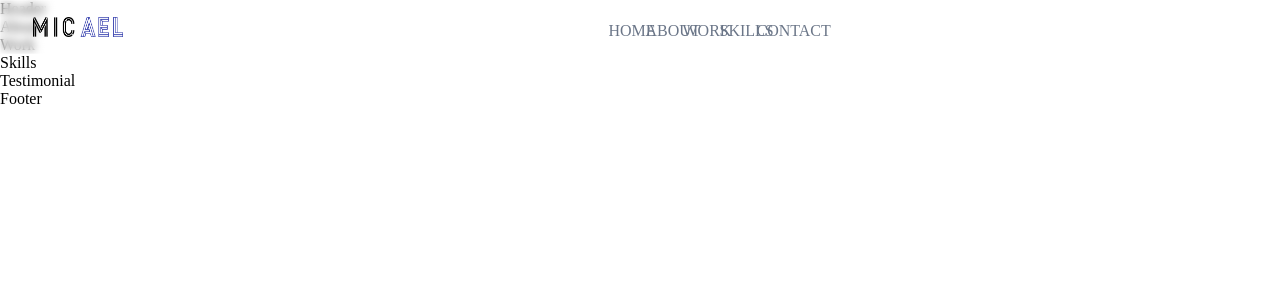
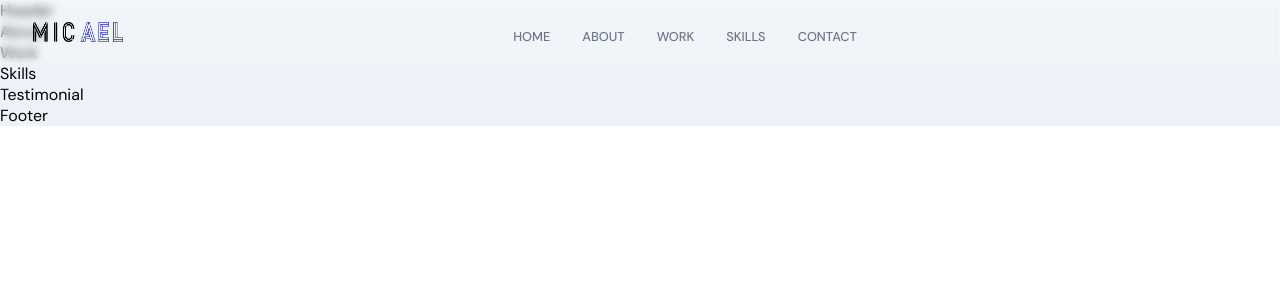
Before and after one commit to m1guelbazan/miguel-portfolio, a React (Create React App) app in the folder frontend_react/: page / in a window 1280 px wide. Shown: the top 300 px of the page. Built offline with nearby package versions, Linux system fonts and the light colour scheme.

Commit message:
fixed bug where .scss file wasnt importing

```diff
--- a/frontend_react/package.json
+++ b/frontend_react/package.json
@@ -40,6 +40,7 @@
     ]
   },
   "devDependencies": {
+    "css-loader": "^6.8.1",
     "sass": "^1.64.2"
   }
 }
--- a/frontend_react/src/App.js
+++ b/frontend_react/src/App.js
@@ -4,9 +4,10 @@ import { About, Footer, Header, Skills, Testimonial, Work} from './container'
 import { Navbar } from './components';
 import './App.scss';
 
+
 const App = () => {
   return (
-    <div>
+    <div className="app">
       <Navbar />
       <Header />
       <About />
@@ -14,9 +15,8 @@ const App = () => {
       <Skills />
       <Testimonial />
       <Footer />
-
     </div>
-  )
+  );
 }
 
 export default App
--- a/frontend_react/src/components/Navbar/Navbar.jsx
+++ b/frontend_react/src/components/Navbar/Navbar.jsx
@@ -1,12 +1,13 @@
-import React, { useState } from 'react'
+import React, { useState } from 'react';
+import { HiMenuAlt4, HiX } from 'react-icons/hi';
+import { motion } from 'framer-motion';
 
-import { HiMenuAlt4, HiX} from 'react-icons/hi'
-import { motion } from 'framer-motion'
-import { images } from '../../constants'
-import './Navbar.scss'
+import { images } from '../../constants';
+import './Navbar.scss';
 
 const Navbar = () => {
-  const [toggle, setToggle] = useState(true)
+  const [toggle, setToggle] = useState(false);
+
   return (
     <nav className="app__navbar">
       <div className="app__navbar-logo">
@@ -14,25 +15,28 @@ const Navbar = () => {
       </div>
       <ul className="app__navbar-links">
         {['home', 'about', 'work', 'skills', 'contact'].map((item) => (
-          <li className="app__flex" p-text key={`link-${item}`}>
-            <div>
-              <a href={`#${item}`}> {item}</a>
-            </div>
+          <li className="app__flex p-text" key={`link-${item}`}>
+            <div />
+            <a href={`#${item}`}>{item}</a>
           </li>
         ))}
       </ul>
+
       <div className="app__navbar-menu">
         <HiMenuAlt4 onClick={() => setToggle(true)} />
+
         {toggle && (
           <motion.div
-              whileInView={{ x: [300, 0]}}
-              transition={{duration: 0.85, ease: 'easeOut'}}
+            whileInView={{ x: [300, 0] }}
+            transition={{ duration: 0.85, ease: 'easeOut' }}
           >
             <HiX onClick={() => setToggle(false)} />
             <ul>
               {['home', 'about', 'work', 'skills', 'contact'].map((item) => (
                 <li key={item}>
-                        <a href={`#${item}`} onClick={() => setToggle(false)} > {item}</a>
+                  <a href={`#${item}`} onClick={() => setToggle(false)}>
+                    {item}
+                  </a>
                 </li>
               ))}
             </ul>
@@ -40,7 +44,7 @@ const Navbar = () => {
         )}
       </div>
     </nav>
-  )
-}
+  );
+};
 
-export default Navbar
+export default Navbar;
--- a/frontend_react/src/index.js
+++ b/frontend_react/src/index.js
@@ -4,4 +4,5 @@ import ReactDOM from 'react-dom';
 import App from './App';
 import './index.css';
 
+
 ReactDOM.render(<App />, document.getElementById('root'));
```
Also changed, not shown: 1 other file (tests, documents, lock files or other folders). Lines whose indentation alone changed are shown as unchanged.
